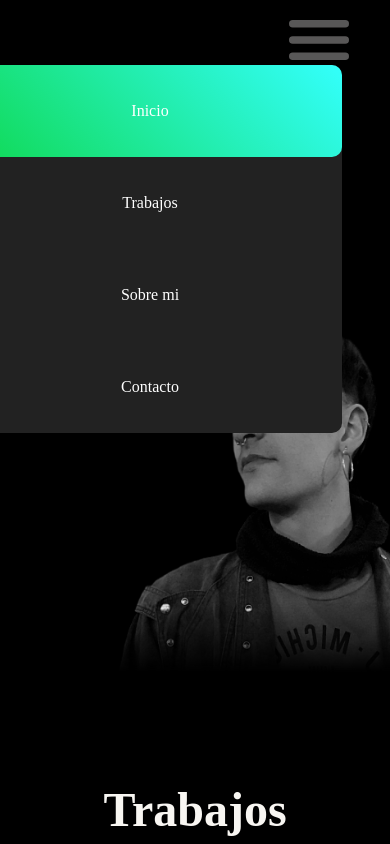
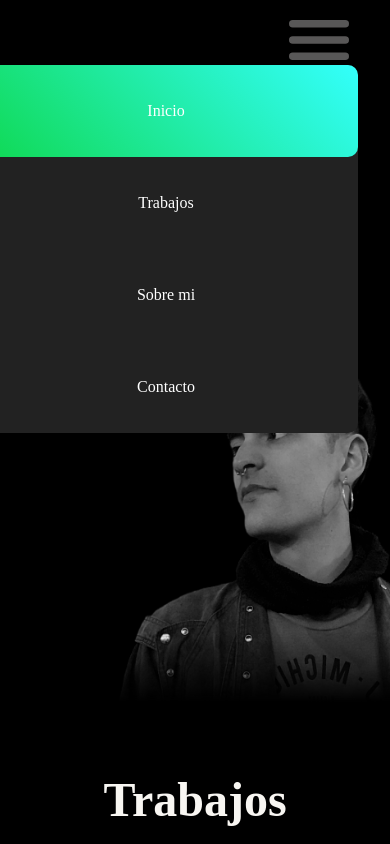
Before and after one commit to AxelDanteRios/PortfolioAx, a plain HTML site: page index.html in a window 390 px wide. Both pictures are taken after a click on the element 318 px from the left and 40 px from the top of the page. Shown: the top 844 px of the page. Drawn offline with nearby package versions, Linux system fonts and the light colour scheme.

Commit message:
adaptacion mobile arreglada

```diff
--- a/css/styles.css
+++ b/css/styles.css
@@ -451,7 +451,8 @@ ul {
     flex-direction: column-reverse;
     width: 100%;
     justify-content: space-between;
-    padding-bottom: 70px;
+    padding-bottom: 30px;
+    padding-top: 30px;
     align-items: flex-end;
 }
 
@@ -481,7 +482,7 @@ nav {
     top: 65px;
     opacity: 0;
     visibility: hidden;
-    right: 3rem;
+    right: 2rem;
     display: flex;
     flex-direction: column;
     width: 24rem;
```
